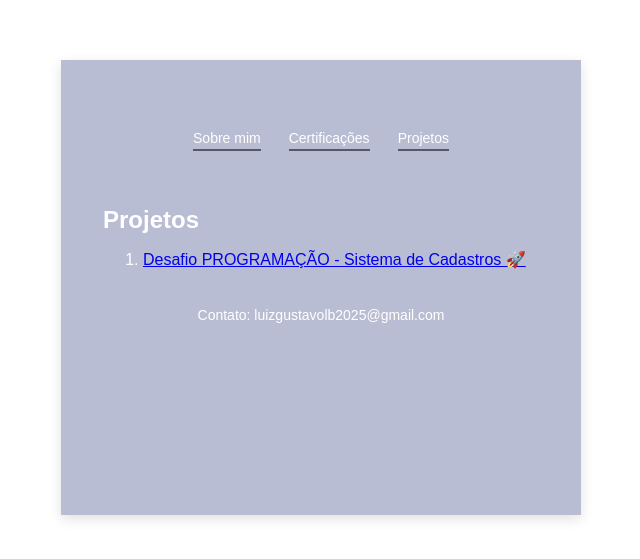
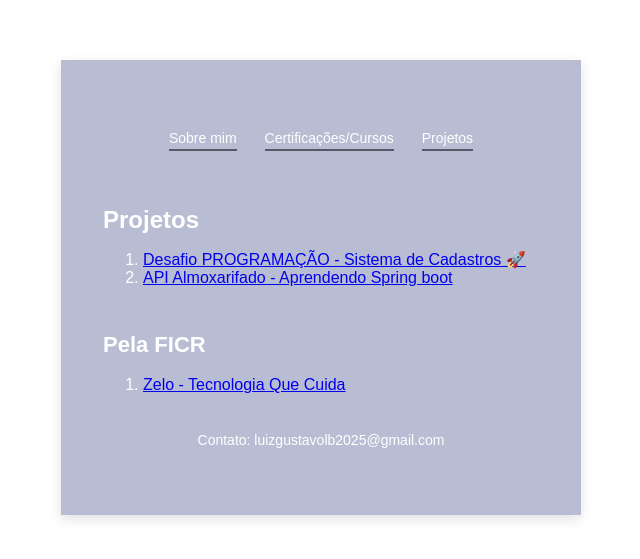
Before and after one commit to CostelaGit/minha_home_page, a plain HTML site: page projetos.html in a window 1280 px wide. Shown: the part 113-672 px from the top of the page, without its empty margins (319-959 px from the left). Drawn offline with Linux system fonts and the light colour scheme.

Commit message:
modified:   certificacoes.html 	modified:   index.html 	modified:   projetos.html

```diff
--- a/projetos.html
+++ b/projetos.html
@@ -10,7 +10,7 @@
     <div class="portfolio">
         <nav>
             <a href="index.html">Sobre mim</a>
-            <a href="certificacoes.html">Certificações</a>
+            <a href="certificacoes.html">Certificações/Cursos</a>
             <a href="projetos.html">Projetos</a>
         </nav>
 
@@ -18,6 +18,11 @@
             <h1>Projetos</h1>
             <ol>
                 <li><a href="https://github.com/CostelaGit/desafioCadastro">Desafio PROGRAMAÇÃO - Sistema de Cadastros 🚀</a></li>
+                <li><a href="https://github.com/CostelaGit/API-ALMOXARIFADO">API Almoxarifado - Aprendendo Spring boot</a></li>
+            </ol>
+            <h2>Pela FICR</h2>
+            <ol>
+                <li><a href="https://github.com/CostelaGit/Zelo---Tecnologia-Que-Cuida">Zelo - Tecnologia Que Cuida</a></li>
             </ol>
         </main>
 
```
Also changed, not shown: certificacoes.html (+1 -1 lines), index.html (+1 -1 lines).
